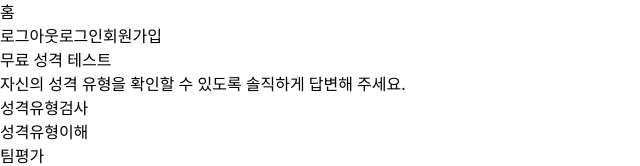
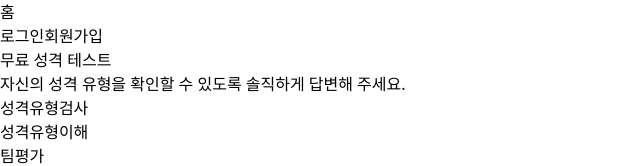
Before and after one commit to mangomaneya/NBC-React-Advanced-Project-MBTI_Test, a React (Vite) app: page / in a window 1280 px wide. Shown: the top 166 px of the page, without its empty margins (0-640 px from the left). Built offline with nearby package versions, Linux system fonts and the light colour scheme.

Commit message:
feat: 헤더 컴포넌트를 Layout으로 통합하여 인증 상태에 따른 네비게이션 추가

```diff
--- a/src/components/Header.jsx
+++ /dev/null
@@ -1,21 +0,0 @@
-import { Link, Outlet } from "react-router-dom";
-
-const Header = () => {
-  return (
-    <>
-      <header>
-        <Link to="/">
-          <h1>홈</h1>
-        </Link>
-        <nav>
-          <button>로그아웃</button>
-          <Link to="/login">로그인</Link>
-          <Link to="/signup">회원가입</Link>
-        </nav>
-      </header>
-      <Outlet />
-    </>
-  );
-};
-
-export default Header;
--- /dev/null
+++ b/src/components/Layout.jsx
@@ -0,0 +1,47 @@
+import { useContext } from "react";
+import { Link, Outlet, useNavigate } from "react-router-dom";
+import { AuthContext } from "../context/AuthContext";
+
+const Layout = () => {
+  const { isAuthenticated, logout } = useContext(AuthContext);
+  const nav = useNavigate();
+
+  //헤더에서 로그아웃 하면 home으로 이동
+  const handleLogout = () => {
+    const confirmLogout = window.confirm("정말로 로그아웃 하시겠습니까?");
+    if (confirmLogout) {
+      logout(); //로컬에서 엑세스 토큰을 제거하고, 로그인 상태를 로그아웃으로 변경
+      nav("/"); // home으로 이동
+    }
+  };
+
+  return (
+    <>
+      <header>
+        <Link to="/">
+          <h1>홈</h1>
+        </Link>
+        <nav>
+          {/* 로그인 여부에 따라서 ? 로그아웃 : 로그인 회원가입 */}
+          {isAuthenticated ? (
+            <>
+              <button onClick={handleLogout}>로그아웃</button>
+              <Link to="/mypage">마이페이지</Link>
+
+            </>
+          ) : (
+            <>
+              <Link to="/login">로그인</Link>
+              <Link to="/signup">회원가입</Link>
+            </>
+          )}
+        </nav>
+      </header>
+      <main>
+      <Outlet />
+      </main>
+    </>
+  );
+};
+
+export default Layout;
--- a/src/shared/Router.jsx
+++ b/src/shared/Router.jsx
@@ -3,9 +3,11 @@ import Home from "../pages/Home";
 import Signup from "../pages/Signup";
 import Login from "../pages/Login";
 import MyPage from "../pages/MyPage";
-import Header from "../components/Header";
+import MbtiTest from "../pages/MbtiTest";
 import { useContext } from "react";
 import { AuthContext } from "../context/AuthContext";
+import Result from "../pages/Result";
+import Layout from "../components/Layout";
 
 // PrivateRoute : 로그인이 필요한 페이지에 접근할 수 있도록 하는 컴포넌트
 // 로그인이 되어있지 않은 사용자는 login 페이지로 리다이렉트
@@ -23,18 +25,15 @@ const PublicRoute = ({ element: Element, ...rest }) => {
 const Router = () => {
   return (
     <BrowserRouter>
-      <Header />
       <Routes>
-        <Route path="/" element={<Home />}></Route>
-        <Route
-          path="/signup"
-          element={<PublicRoute element={Signup} />}
-        ></Route>
-        <Route path="/login" element={<PublicRoute element={Login} />}></Route>
-        <Route
-          path="/mypage"
-          element={<PrivateRoute element={MyPage} />}
-        ></Route>
+        <Route element={<Layout />}>
+          <Route path="/" element={<Home />} />
+          <Route path="/signup" element={<PublicRoute element={Signup}/>} />
+          <Route path="/login" element={<PublicRoute element={Login} />} />
+          <Route path="/mypage" element={<PrivateRoute element={MyPage} />} />
+          <Route path="/test" element={<PrivateRoute element={MbtiTest} />} />
+          <Route path="/result" element={<PrivateRoute element={Result} />} />
+        </Route>
       </Routes>
     </BrowserRouter>
   );
```
